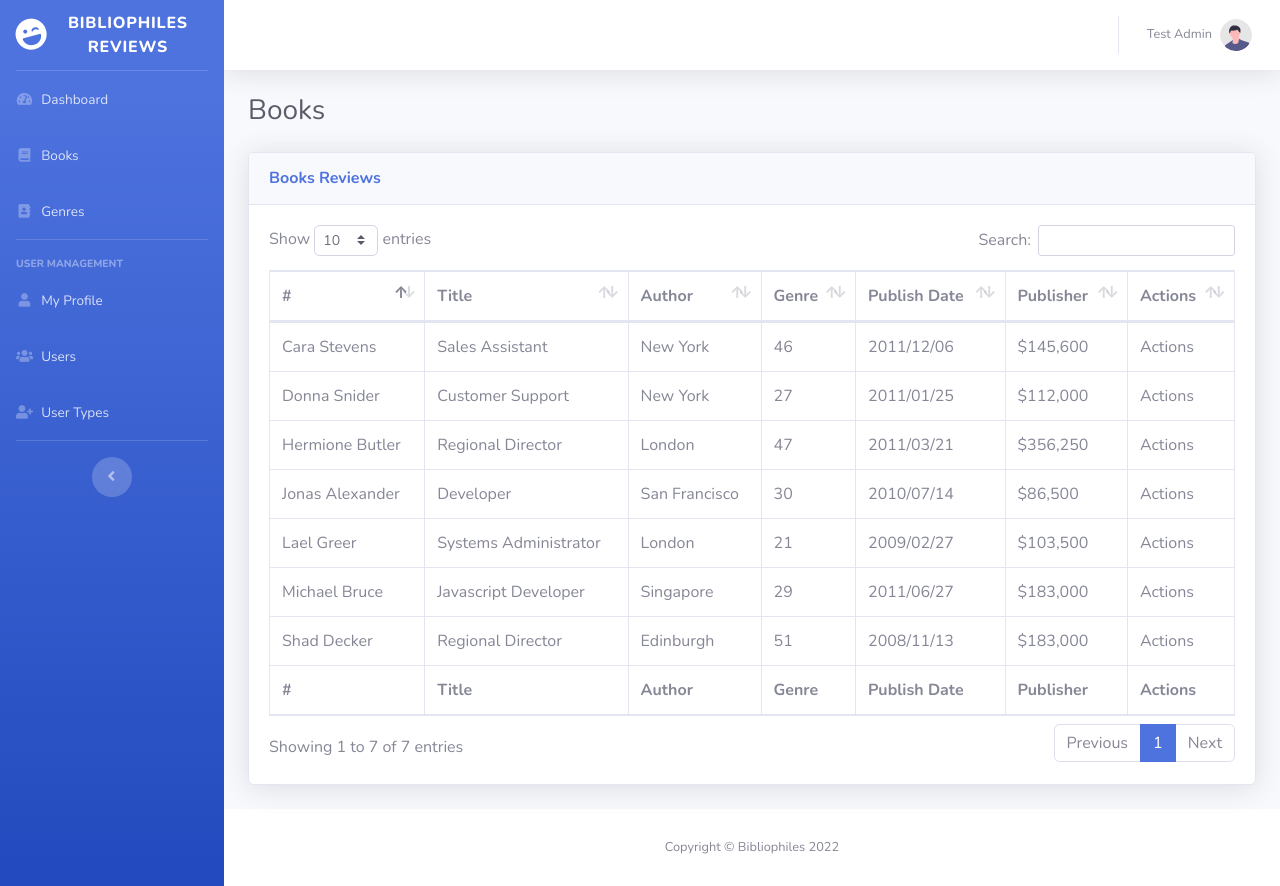
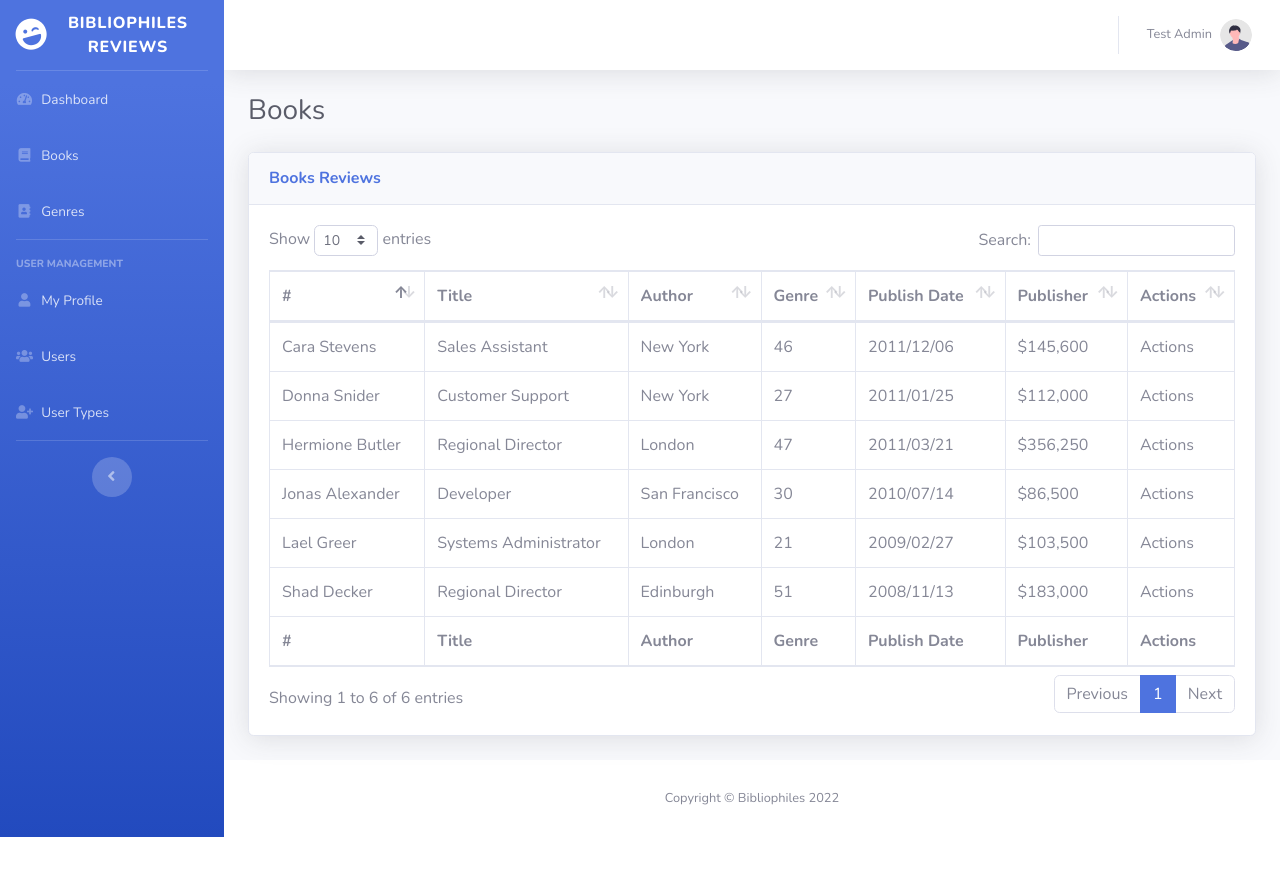
Before and after one commit to homemix/bibliophiles, a Flask app: page /books in a window 1280 px wide. After the commit the page ends 837 px from the top, so only its background shows below. Run offline with Flask 2, Linux system fonts and the light colour scheme; some libraries are stand-ins or nearby versions.

```diff
--- a/templates/books/index.html
+++ b/templates/books/index.html
@@ -77,15 +77,6 @@
                          <td>Actions</td>
                     </tr>
                     <tr>
-                        <td>Michael Bruce</td>
-                        <td>Javascript Developer</td>
-                        <td>Singapore</td>
-                        <td>29</td>
-                        <td>2011/06/27</td>
-                        <td>$183,000</td>
-                         <td>Actions</td>
-                    </tr>
-                    <tr>
                         <td>Donna Snider</td>
                         <td>Customer Support</td>
                         <td>New York</td>
```
